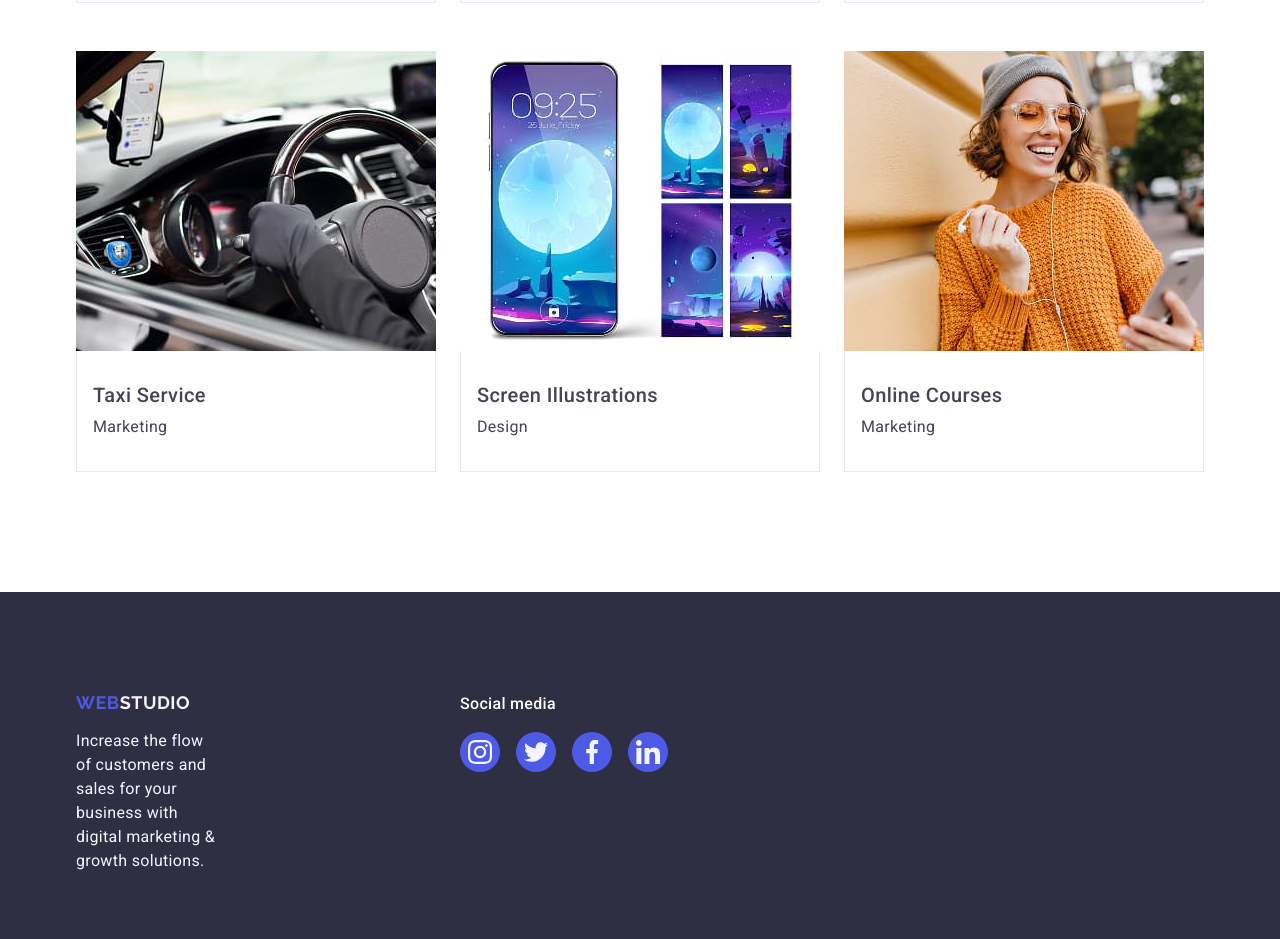
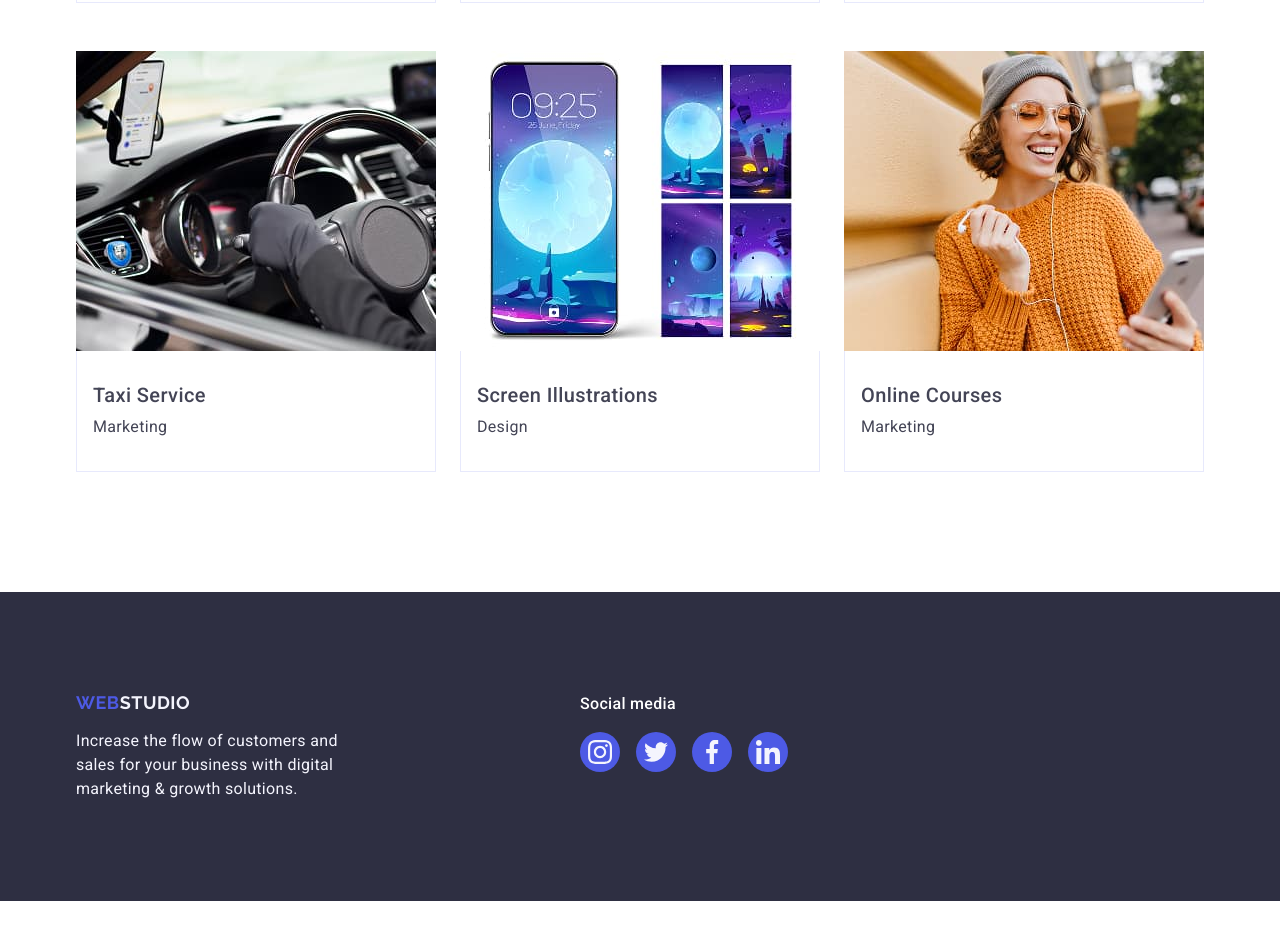
Before and after one commit to OlgaPRO-create/goit-markup-hw-04-, a plain HTML site: page index.html in a window 1280 px wide. Shown: the part 2567-3506 px from the top of the page. After the commit the page ends 3468 px from the top, so only its background shows below. Drawn offline with nearby package versions, Linux system fonts and the light colour scheme.

Commit message:
add markup

```diff
--- a/index.html
+++ b/index.html
@@ -499,7 +499,7 @@
     <footer class="page-footer">
       <div class="container">
 
-      <div class="footer-left">
+
       <div class="footer-logo-wrapper">
         <a class="logo footer-logo" href="./index.html"
           >Web<span class="logo-part">Studio</span>
@@ -509,7 +509,7 @@
           digital marketing & growth solutions.
         </p>
         </div>
-        </div>
+
       <div class="footer-right">
         <p class="footer-subtitle">Social media</p>
         <ul class="footer-icon-list">
@@ -544,8 +544,6 @@
         </ul>
         </div>
       </div>
-
-
     </footer>
   </body>
 </html>
```
Also changed, not shown: css/styles.css (+2 -9 lines).
